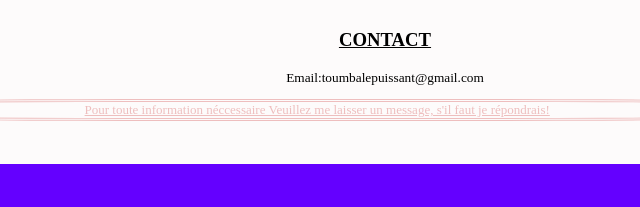
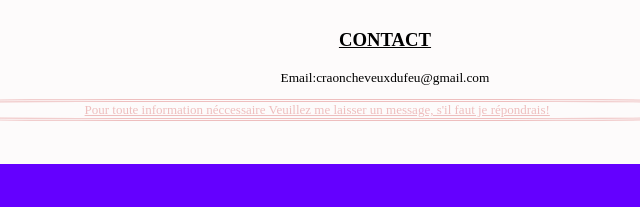
Before and after one commit to toumbalepuissant/ab, a plain HTML site: page index.html in a window 1280 px wide. Shown: the part 2066-2273 px from the top of the page, 383-1023 px from the left. Drawn offline with Linux system fonts and the light colour scheme.

Commit message:
Update index.html

```diff
--- a/index.html
+++ b/index.html
@@ -322,7 +322,7 @@
 
 
             <h3>Contact</h3>
-            <p class="toumba">Email:toumbalepuissant@gmail.com</p>
+            <p class="toumba">Email:craoncheveuxdufeu@gmail.com</p>
             <p class="mess">Pour toute information néccessaire Veuillez me laisser un message, s'il faut je répondrais!</p>
 
 
```
